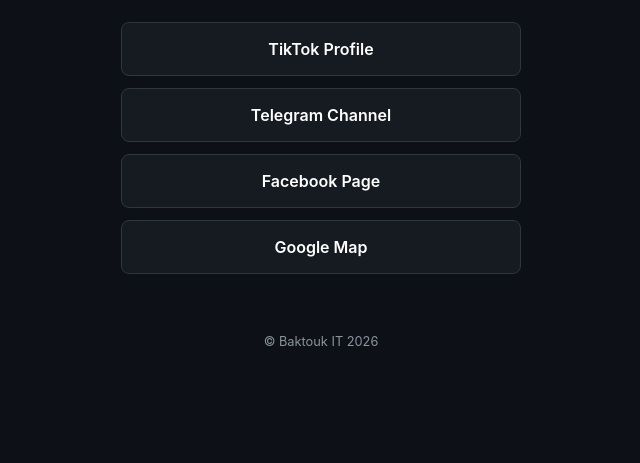
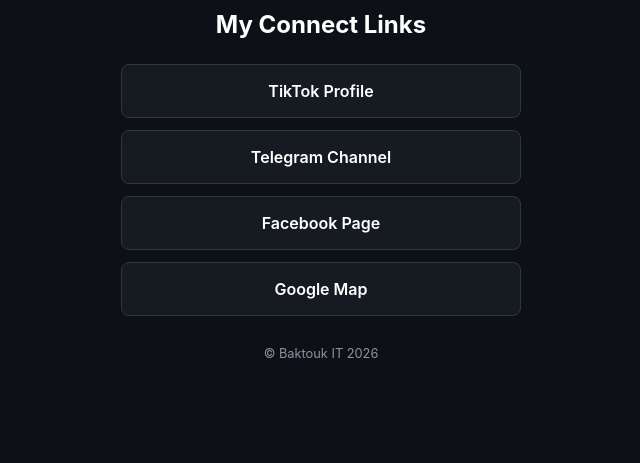
Before and after one commit to baktoukithq/info, a plain HTML site: page index.html in a window 1280 px wide. Shown: the part 337-800 px from the top of the page, without its empty margins (319-959 px from the left). Drawn offline with Linux system fonts and the light colour scheme.

Commit message:
Update index.html

```diff
--- a/index.html
+++ b/index.html
@@ -20,7 +20,7 @@
             display: flex;
             justify-content: center;
             align-items: center;
-            min-height: 80vh;
+            min-height: 90vh;
             margin: 0;
             padding: 20px;
         }
@@ -84,8 +84,6 @@
 
 
         <div class="footer">
-            <br>
-            <br>
             © Baktouk IT 2026
         </div>
     </div>
```
